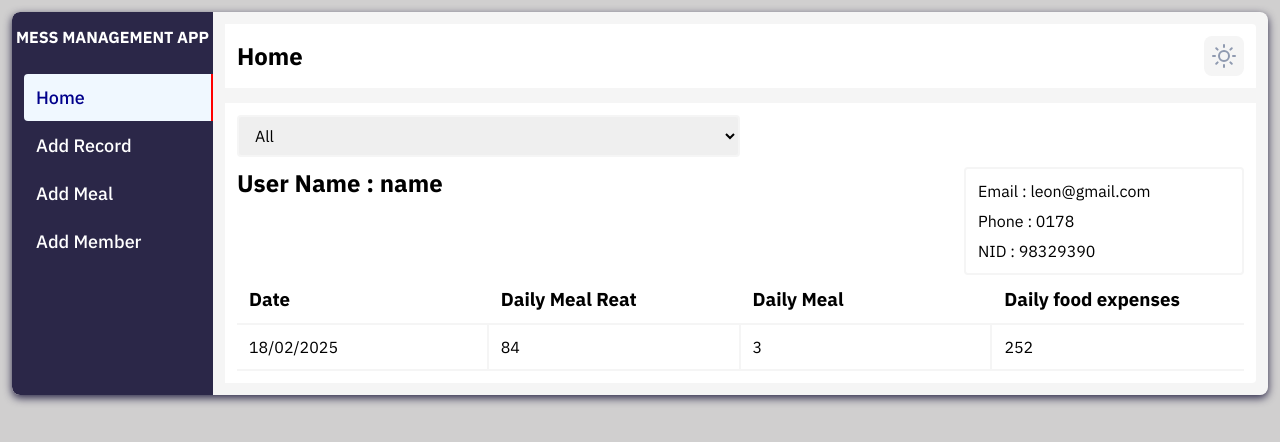
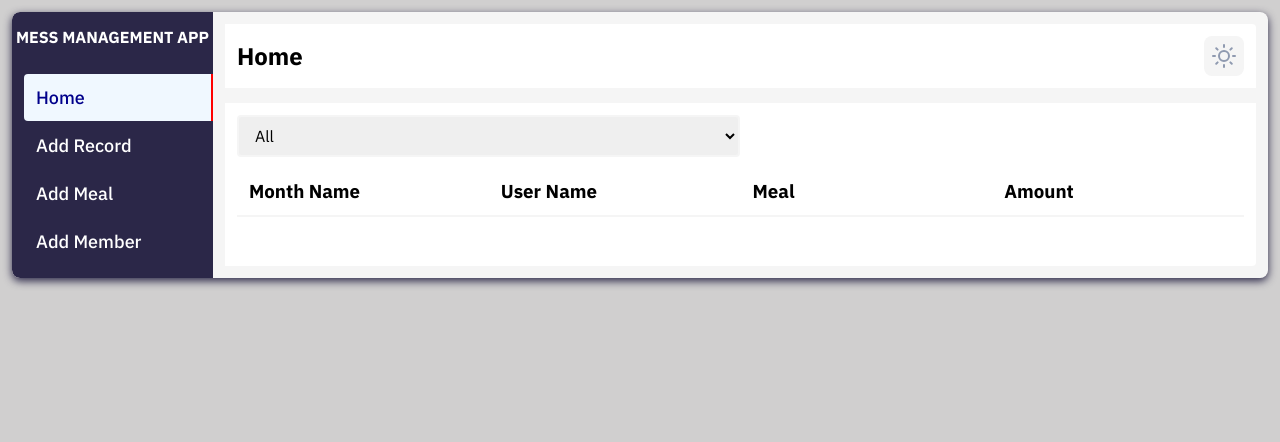
Before and after one commit to RahatSheikhLeon/cost-analysis-in-react, a React (Vite) app: page / in a window 1280 px wide. Shown: the top 442 px of the page. Built offline with nearby package versions, Linux system fonts and the light colour scheme.

Commit message:
add some data

```diff
--- a/src/AddMember.jsx
+++ b/src/AddMember.jsx
@@ -10,8 +10,8 @@ export function AddMember({ memberInfo, setMemberInfo}) {
             memberEmail: '',
             memberNID: '',
             id: shortId,
-            records: [],
-            meals: []
+            // records: [],
+            // meals: []
            }
     )
 
--- a/src/AmemberInformation.jsx
+++ b/src/AmemberInformation.jsx
@@ -4,16 +4,16 @@ export function AmemberInformation({selectMember, memberInfo}) {
 console.log(selectMember)
 
 const selectedMember = memberInfo.find((info) => info.id === selectMember);
-console.log(selectedMember)
+console.log(selectedMember.memberName)
     return (
         <>
             <div className="home-tabel_wrapper">
                 <div className="flex a-member">
-                    <h2>User Name : <span>name</span></h2>
+                    <h2>User Name : <span>{selectedMember.memberName}</span></h2>
                     <div className="width-280 info-box">
-                        <h4>Email : <span className="email">leon@gmail.com</span> </h4>
-                        <h4>Phone : <span className="phone">0178</span></h4>
-                        <h4>NID : <span className="nid">98329390</span></h4>
+                        <h4>Email : <span className="email">{selectedMember.memberEmail}</span> </h4>
+                        <h4>Phone : <span className="phone">{selectedMember.memberNumber}</span></h4>
+                        <h4>NID : <span className="nid">{selectedMember.memberNID}</span></h4>
                     </div>
                 </div>
                 <div className="flex border-buttom table-header">
--- a/src/Home.jsx
+++ b/src/Home.jsx
@@ -8,28 +8,30 @@ export function Home({ memberInfo }) {
         return <TableContent key={index} memberInfo={info} />
     })
 
-
-    const [selectMember, setSelectMember] = useState('')
-
-
+    const [selectMember, setSelectMember] = useState('all')
 
     return (
         <>
             <div className="home-tabel_wrapper">
                 <PersonSelector setSelect ={setSelectMember} list={memberInfo} />
 
-                {selectMember === 'all' ? <> <div className="flex border-buttom table-header">
+                {selectMember === 'all'?<>
+
+                <div className="flex border-buttom table-header">
                     <div className="width-280"><h3>Month Name</h3></div>
                     <div className="width-280"><h3> User Name </h3></div>
                     <div className="width-280"><h3>Meal</h3></div>
                     <div className="width-280"><h3>Amount</h3></div>
                 </div>
+
                 {setMember}
-                 </> : <>
+
+                 </>
+                 :
+                  <>
                     <AmemberInformation selectMember = {selectMember} memberInfo = {memberInfo} />
-                </>}
+                 </>}
             </div>
-
         </>
     )
 }
--- a/src/PersonSelector.jsx
+++ b/src/PersonSelector.jsx
@@ -6,8 +6,8 @@ export const PersonSelector = ({ list, setSelect }) => {
 
     return (
         <select onChange={(e) => setSelect(e.target.value)} className="form-control_50">
-            {options.map((info, index) => (
-                <option key={index} value={info.value}>{info.label}</option>
+            {options?.map((info, index) => (
+                <option key={index} value={info?.value}>{info?.label}</option>
             ))}
         </select>
     );
--- a/src/TabContent.jsx
+++ b/src/TabContent.jsx
@@ -9,7 +9,7 @@ export function TabContent({ toggle }) {
 
     const [memberInfo, setMemberInfo] = useState([]);
 
-
+console.log(memberInfo)
     let content;
     switch (toggle) {
         case 1:
```
